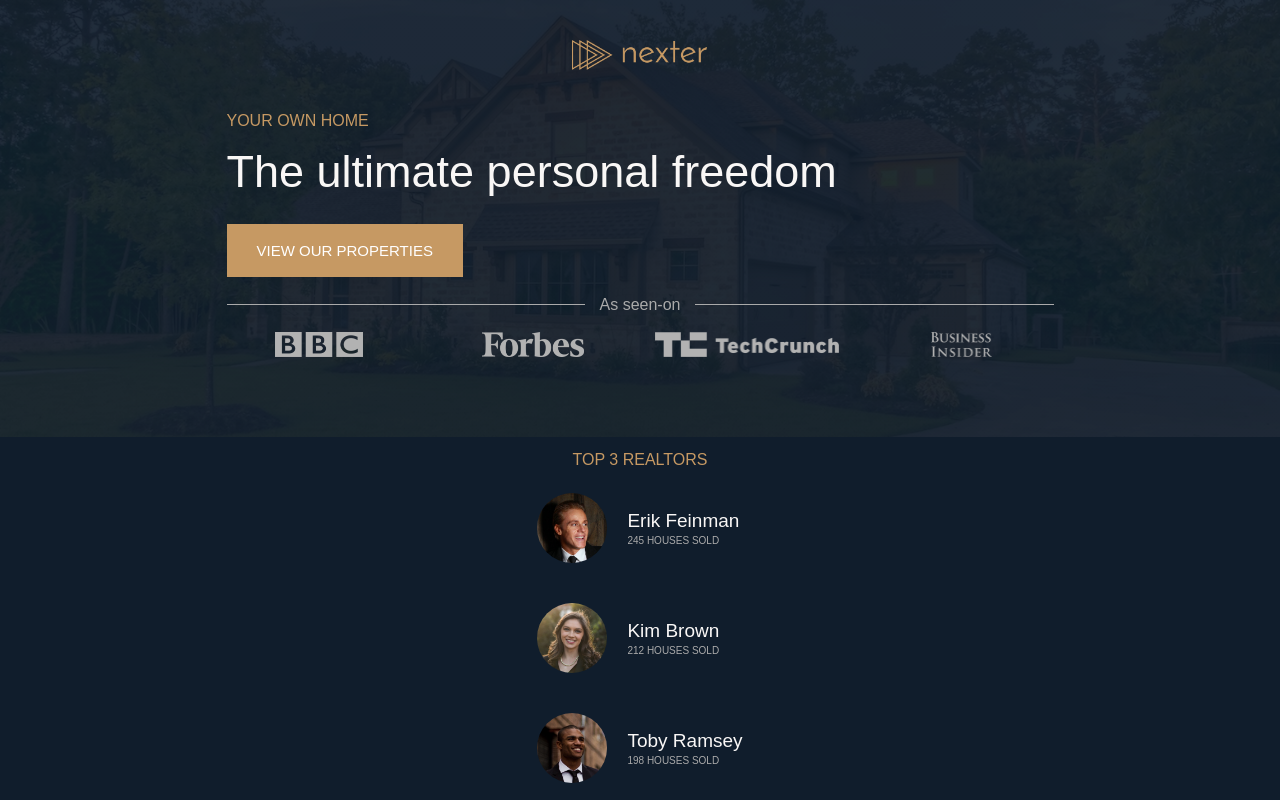
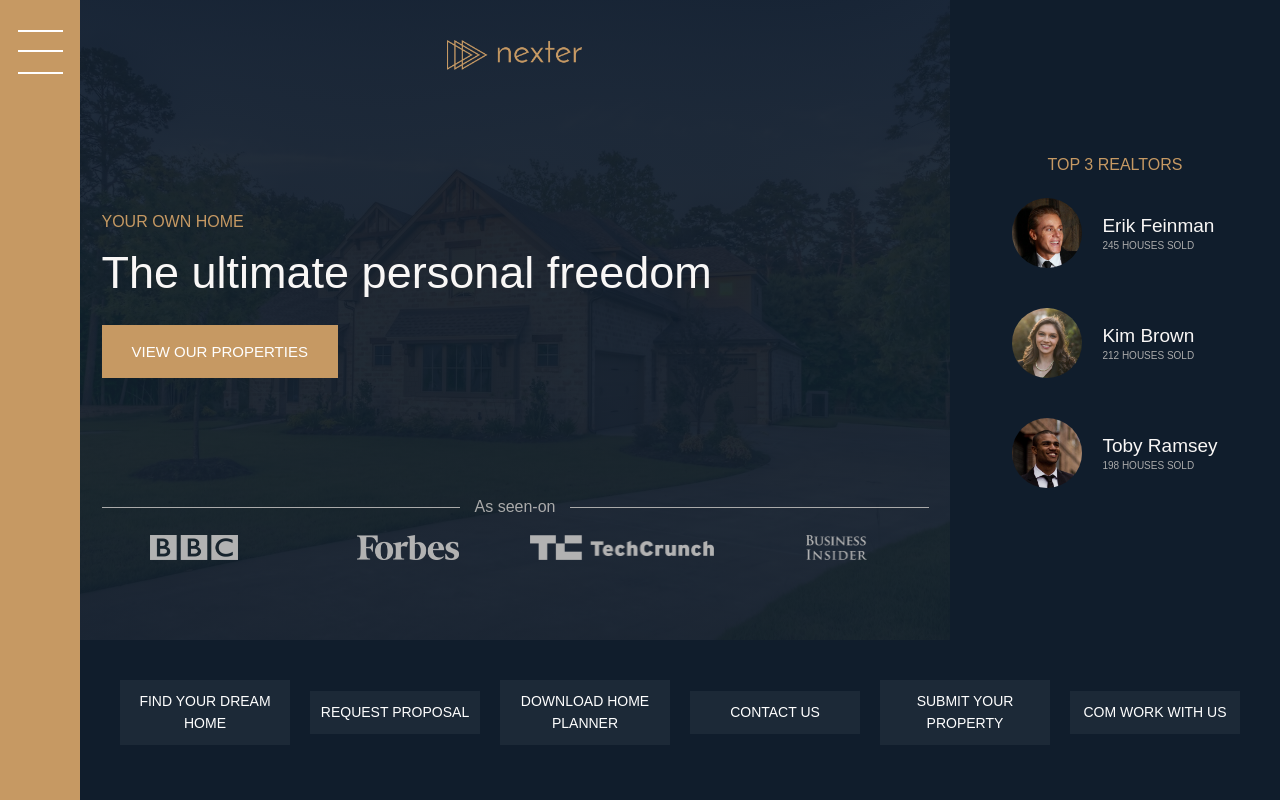
Before and after one commit to TVATDCI/nexter_2025, a website: page index.html in a window 1280 px wide. Shown: the top 800 px of the page. Drawn offline with Linux system fonts and the light colour scheme.

Commit message:
body container sidebar layout/_side.scss

```diff
--- a/index.html
+++ b/index.html
@@ -9,7 +9,12 @@
     <title>nexter &mdash; your home, your freedom</title>
 </head>
 
-<body>
+<body class="container">
+
+    <!--sidebar-->
+    <div class="sidebar">
+        <button class="nav-btn"></button>
+    </div>
     <header class=" header">
         <img src="img/logo.png" alt="Nexter logo" class="header__logo">
         <h3 class="heading-3">Your own home</h3>
--- a/sass/layout/_sidebar.scss
+++ b/sass/layout/_sidebar.scss
@@ -0,0 +1,37 @@
+@use "../abstract/variables" as vars;
+
+.sidebar {
+  background-color: vars.$color-primary;
+  grid-column: sidebar-start / sidebar-end;
+  grid-row: 1 / -1;
+
+  display: flex;
+  justify-content: center;
+}
+
+.nav-btn {
+  border: none;
+  border-radius: 0;
+
+  background-color: #fff;
+  height: 2px;
+  width: 4.5rem;
+  margin-top: 3rem;
+
+  &::before,
+  &::after {
+    content: "";
+    background-color: #fff;
+    height: 2px;
+    width: 4.5rem;
+    margin-top: 3rem;
+    display: block;
+  }
+
+  &::before {
+    transform: translateY(-1rem);
+  }
+  &::after {
+    transform: translateY(-2rem);
+  }
+}
```
Also changed, not shown: css/style.css.
